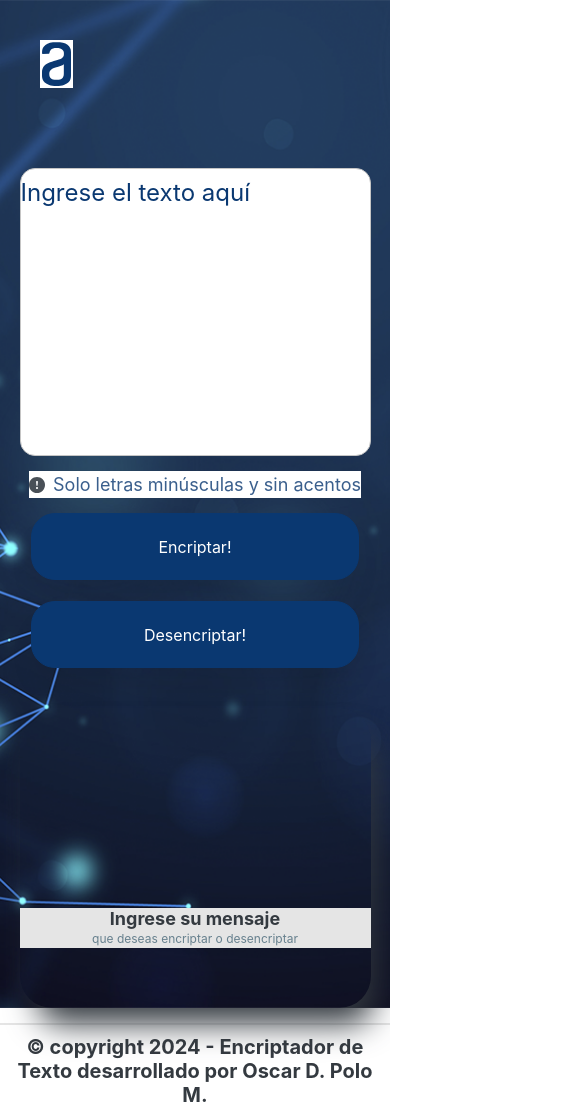
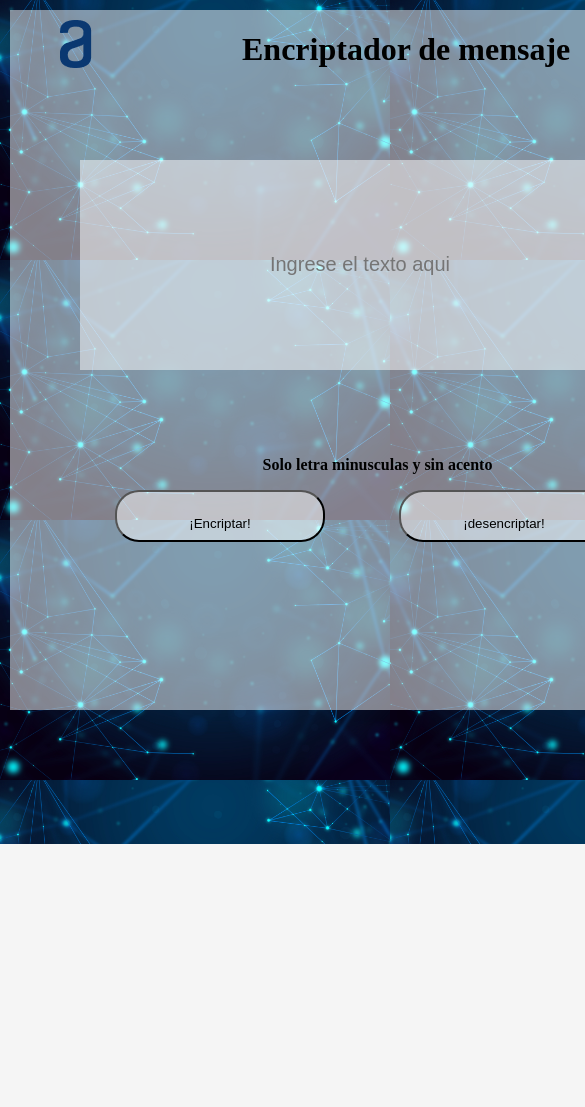
Before and after one commit to ODM00/Challenge-ONE-Principiante-en-programaci-n, a plain HTML site: page index.html in a window 390 px wide. Shown: the top 1107 px of the page, 585 px wide, since content can reach past the window. After the commit the page ends 844 px from the top, so only its background shows below. Drawn offline with Linux system fonts and the light colour scheme.

Commit message:
Protype de Oscar D. Polo M.

```diff
--- a/css/estilos.css
+++ /dev/null
@@ -1,366 +0,0 @@
-
-
-*{
-    margin: 0;
-    padding: 0;
-    box-sizing: border-box;
-    font-family: 'Inter', sans-serif;
-    text-decoration: none;
-    background: var(--White);
-
-}
-
-::selection{
-    background: var(--Dark-Blue);
-    color: var(--White);
-}
-
-body{
-    height: 100%;
-}
-
-img{
-    max-width: 100%;
-}
-
-
-:root{
-    --Font:#E5E5E5;
-    --White:#FFFFFF;
-    --Dark-Blue:#0A3871;
-    --Greey:#C5C5C5;
-    --Medium-Gray:#67808E;
-    --RGBA:rgba(0,0,0,0.08);
-    --White-Blue:#D8DFE8;
-    --Medium-Blue:#0a38718a;
-    --Gray:#343A40;
-    --Gree:#495057;
-}
-
-header{
-    position: absolute;
-    margin: 40px 0px 0px 40px;
-    background: transparent;
-}
-
-header .logo{
-    display: flex;
-    align-items: flex-start;
-    width: 120px;
-    height: 48px;
-    background: transparent;
-}
-
-
-main{
-    display: flex;
-    flex-direction: row;
-    background: url(../imagenes/portada.png) no-repeat;
-    background-size: cover;
-    background-position: center;
-}
-
-.encriptador{
-    width: 60%;
-    margin: 168px 0px 0px 140px;
-
-    background: transparent;
-}
-
-.encriptar{
-    width: 660px;
-    height: 288px;
-    font-weight: 400;
-    font-size: 32px;
-    line-height: 48px;
-    outline: none;
-    border: 1px solid var(--Greey);
-    border-radius: 15px;
-    resize: none;
-
-}
-
-.encriptar::placeholder,:focus{
-    color: var(--Dark-Blue);
-}
-
-.encriptador-aviso{
-    display: flex;
-    flex-direction: row;
-    align-items: center;
-    padding: 0;
-    gap: 8px;
-    position: absolute;
-    top: 500px;
-}
-
-.texto-aviso{
-    width: 100%;
-    font-style: normal;
-    font-weight: 400;
-    font-size: 18px;
-    line-height: 150%;
-    opacity: 0.8;
-    color: var(--Dark-Blue);
-
-}
-
-.encriptador-contenedor{
-    display: flex;
-    flex-direction: row;
-    align-items: flex-start;
-    gap: 8px;
-    position: absolute;
-    top: 526px;
-    background-color: rgba(6, 5, 5, 0);
-}
-
-.btn-encriptar{
-    width: 328px;
-    height: 67px;
-    padding: 24px;
-    font-style: normal;
-    font-weight: 400;
-    font-size: 16px;
-    line-height: 19px;
-    text-align: center;
-    color: var(--White);
-    background: var(--Dark-Blue);
-    border: 1px solid var(--Dark-Blue);
-    border-radius: 24px;
-    cursor: pointer;
-    box-shadow: 0px 20px 29px -5px var(--RGBA);
-}
-
-.btn-encriptar:active{
-    box-shadow: inset 2px 2px 4px var(--Font),
-    inset -3px -4px 8px var(--Dark-Blue);
-    color: var(--White-Blue);
-}
-
-.btn-desencriptar{
-    width: 328px;
-    height: 67px;
-    padding: 24px;
-    font-style: normal;
-    font-weight: 400;
-    font-size: 16px;
-    line-height: 19px;
-    text-align: center;
-    color: var(--White);
-    background: var(--Dark-Blue);
-    border: 1px solid var(--Dark-Blue);
-    border-radius: 24px;
-    cursor: pointer;
-    box-shadow: 0px 20px 29px -5px var(--RGBA);
-}
-
-.btn-copiar:active,
-.btn-desencriptar:active{
-    box-shadow: inset 2px 2px 4px var(--Dark-Blue),
-    inset -3px -4px 8px var(--Font);
-    color: var(--Medium-Blue);
-}
-
-.tarjeta{
-    width: 270px;
-    height: 580px;
-    background: var(--Font);
-    box-shadow: 10px 24px 32px -8px var(--Gray);
-    position: relative;
-    margin-top: 40px;
-    border-radius: 32px;
-    text-align: center;
-
-
-}
-
-.tarjeta-contenedor{
-    width: 250px;
-    margin: auto;
-    margin-top: 50%;
-    background: var(--Font);
-
-
-}
-
-.img-robot{
-    background: var(--Font);
-}
-
-.texto-uno{
-    font-style: normal;
-    font-weight: 700;
-    font-size: 18px;
-    line-height: 120%;
-    text-align: center;
-    color: var(--Gray);
-    background: var(--Font);
-}
-
-.texto-dos{
-    font-style: normal;
-    font-weight: 400;
-    font-size: 12px;
-    line-height: 150%;
-    text-align: center;
-    color: var(--Medium-Gray);
-    background: var(--Font);
-}
-
-.evaluar{
-    width: 100%;
-    height: 485px;
-    position: absolute;
-    padding: 20px;
-    top: 0;
-    left: 0;
-    font-weight: 400;
-    font-size: 24px;
-    line-height: 36px;
-    color: var(--Gree);
-    background: transparent;
-    border-top-right-radius: 32px;
-    border-top-left-radius: 32px;
-    border: none;
-    resize: none;
-}
-
-.evaluar:focus{
-    outline: none;
-}
-
-.btn-copiar{
-    width: 224px;
-    height: 67px;
-    margin: 23px;
-    position: absolute;
-    bottom: 0;
-    left: 0;
-    visibility: hidden;
-    padding: 24px;
-    font-size: 16px;
-    line-height: 19px;
-    text-align: center;
-    background: var(--White-Blue);
-    border: 1px solid var(--Dark-Blue);
-    border-radius: 20px;
-    cursor: pointer;
-}
-
-.btn-encriptar:hover,
-.btn-desencriptar:hover,
-.btn-copiar:hover{
-    transform: scale(0.97);
-}
-
-
-footer{
-    margin-top: 15px;
-    padding: 10px;
-    border-top: 2px solid var(--Font);
-    color: var(--Gray);
-    text-align: center;
-    height: 5px;
-    font-size: 20px;
-    font-weight: 700;
-    color: var(--Gray);
-}
-
-
-
-
-
-
-@media(max-width: 1250px){
-    main{
-        display: flex;
-        flex-direction: column;
-        align-items: center;
-        width: 100%;
-    }
-
-    .encriptador{
-        margin: 168px 0px 0px 0px;
-        display: flex;
-        flex-direction: column;
-        align-items: center;
-        width: 100%;
-    }
-
-    .encriptador-contenedor{
-        display: flex;
-        align-items: center;
-        position: inherit;
-    }
-
-    .encriptador-aviso{
-        position: inherit;
-        margin: 15px;
-    }
-
-    .tarjeta{
-        width: 665px;
-        height: 300px;
-        display: flex;
-        justify-content: center;
-        align-items: flex-end;
-        background: transparent;
-    }
-
-    .tarjeta-contenedor{
-        display: block;
-        justify-content: center;
-        align-items: center;
-        width: 100%;
-        position: absolute;
-        bottom: 20%;
-        font-size: 24px;
-        font-weight: 700;
-        background: transparent;
-    }
-
-    .img-robot{
-        display: none;
-    }
-
-    .btn-copiar{
-        position: inherit;
-        width: 100%;
-    }
-
-    .evaluar{
-        width: 100%;
-        height: 210px;
-        padding: 10px;
-    }
-}
-
-
-@media(max-width: 720px){
-
-    header .logo{
-        width: 100%;
-        background: var(--White);
-        padding: 2px;
-
-    }
-
-    .encriptar{
-        width:  90%;
-        font-size: 24px;
-    }
-
-    .encriptador-contenedor{
-        display: grid;
-        gap: 21px;
-    }
-
-    .tarjeta{
-        width: 90%;
-    }
-
-    .copyright{
-        font-size: 20px;
-    }
-}
--- a/index.html
+++ b/index.html
@@ -1,49 +1,41 @@
-<!DOCTYPE html>
-<html lang="es">
+<html lang="en" dir="ltr">
   <head>
-    <meta charset="UTF-8">
-    <meta http-equiv="X-UA-Compatible" content="IE=edge">
-    <link rel="stylesheet" href="./css/estilos.css">
-    <title>Encriptador de Texto</title>
+    <meta charset="utf-8">
+    <title>Challenge 1 - Encriptador</title>
+    <link rel="stylesheet" href="style.css">
+    <script type="text/javascript" src="script.js"></script>
+    <meta name="viewport" content="width=device-width, initial-scale=1">
   </head>
   <body>
 
-    <header>
-        <a href="#" rel="">
-            <img src="./imagenes/logo.svg" alt="Logo Alura" class="logo">
-        </a>
-    </header>
+    <div class="container">
+      <div class="logo">
+        <img class="logoImg" src="Imagenes/logo.png">
+        <h1 class="tittle">Encriptador de mensaje</h1>
 
-    <main>
-        <section class="encriptador">
-            <textarea class="encriptar" placeholder="Ingrese el texto aquí"></textarea>
-            <div class="encriptador-aviso">
-                <img src="./imagenes/aviso.svg" alt="Imagen Aviso" class="img-aviso">
-                <p class="texto-aviso">Solo letras minúsculas y sin acentos</p>
       </div>
-            <div class="encriptador-contenedor">
-                <button type="submit" class="btn-encriptar">Encriptar!</button>
-                <button type="submit" class="btn-desencriptar">Desencriptar!</button>
+      <div class="left">
+        <input class="text-input" type="text" name="input-texto" id="inputtexto"  placeholder="Ingrese el texto aqui">
       </div>
-        </section>
-        <section class="tarjeta">
-           <div class="tarjeta-contenedor">
-                <img src="./imagenes/robot.png" alt="Imagen Muñeco" class="img-robot">
-                <p class="texto-uno">Ingrese su mensaje</p>
-                <p class="texto-dos"> que deseas encriptar o desencriptar</p>
+      <div class="right">
+        <img src="Imagenes/Muñeco.png" id="imgDer">
+        <h1 id="texto">Codificando mensaje</h1>
+        <textarea id="texto1"> Que deseas  encriptar o desencriptar.</textarea>
+        <button type="button" id="copiar" onclick="copia()">¡Copiar!</button>
       </div>
-           <textarea type="mensaje" class="evaluar" readonly></textarea>
-           <button type="submit" class="btn-copiar">Copiar</button>
-         </section>
-    </main>
+      <div class="left-button">
+        <center>
+        <p><b>Solo letra minusculas y sin acento</b></p>
+      </center>
+        <button type="button" id="btn-encriptar" onclick="encriptar()">¡Encriptar!</button>
+        <button type="button" id="btn-desencriptar" onclick="desencriptar()">¡desencriptar!
+        </button>
 
-    <footer>
-        <p class="copyright">&copy; copyright 2024 - Encriptador de Texto  desarrollado por Oscar D. Polo M.</p>
+      </div>
+    </div>
 
 
-    </footer>
-
-    <script src="./js/encriptador.js"></script>
 
 </body>
+
 </html>
--- /dev/null
+++ b/script.js
@@ -0,0 +1,46 @@
+function encriptar() {
+  var texto = document.getElementById("inputtexto").value.toLowerCase();
+  var regex = /^[a-z]+$/;
+  if (!regex.test(texto)) {
+      alert("Solo se permiten letras minúsculas y sin acento.");
+      return;
+  }
+  var txtcifrado = texto.replace(/e/igm,"enter");
+  var txtcifrado = txtcifrado.replace(/o/igm,"ober");
+  var txtcifrado = txtcifrado.replace(/i/igm,"imes");
+  var txtcifrado = txtcifrado.replace(/a/igm,"ai");
+  var txtcifrado = txtcifrado.replace(/u/igm,"ufat");
+  document.getElementById("imgDer").style.display = "none";
+  document.getElementById("texto").style.display = "none";
+  document.getElementById("copiar").style.display = "show";
+  document.getElementById("texto1").innerHTML = txtcifrado;
+  document.getElementById("inputtexto").innerHTML = " ";
+  document.getElementById("copiar").style.display = "inherit";
+}
+
+function desencriptar() {
+  var texto = document.getElementById("inputtexto").value.toLowerCase();
+  var regex = /^[a-z]+$/;
+  if (!regex.test(texto)) {
+      alert("Solo se permiten letras minúsculas y sin acento.");
+      return;
+  }
+  var txtcifrado = texto.replace(/enter/igm,"e");
+  var txtcifrado = txtcifrado.replace(/ober/igm,"o");
+  var txtcifrado = txtcifrado.replace(/imes/igm,"i");
+  var txtcifrado = txtcifrado.replace(/ai/igm,"a");
+  var txtcifrado = txtcifrado.replace(/ufat/igm,"u");
+  document.getElementById("imgDer").style.display = "none";
+  document.getElementById("texto").style.display = "none";
+  document.getElementById("copiar").style.display = "show";
+  document.getElementById("texto1").innerHTML = txtcifrado;
+  document.getElementById("inputtexto").innerHTML = " ";
+  document.getElementById("copiar").style.display = "inherit";
+}
+
+function copia() {
+  var contenido = document.querySelector("#texto1");
+  contenido.select();
+  document.execCommand('copy')
+  alert("Copiado!");
+}
--- /dev/null
+++ b/style.css
@@ -0,0 +1,152 @@
+body{
+    margin: 0px;
+    padding: 0px;
+    background: whitesmoke;
+
+  }
+
+  body {
+    margin: auto;
+    width: 1000px;
+    height: 700px;
+    padding: 10px;
+
+    background-image: url("Imagenes/fondo.jpg");
+    background-size:  100px;
+    background-size:  100%;
+
+
+  }
+  .container{
+    margin: auto;
+    width: 1000px;
+    height: 700px;
+    padding: 0px;
+
+    background-color: rgba(255,255,255,0.5);
+  }
+
+  .text-input{
+    float: left;
+    margin-left: 10%;
+    margin-top: 10%;
+    color:black;
+    width: 80%;
+    height: 60%;
+
+    background-color: rgba(255,255,255,0.5);
+    outline: none;
+    border: none;
+    font-size: 20px;
+  }
+
+  .left{
+    float: left;
+    width: 70%;
+    height: 50%;
+    border-radius: 24px;
+  }
+
+  .left-button{
+    float: left;
+    width: 70%;
+    height: auto;
+    border-radius: 24px;
+  }
+
+  #btn-encriptar{
+    padding: 24px;
+    width: 30%;
+    height: 0%;
+
+    background-color: rgba(255,255,255,0.5);
+    border-radius: 24px;
+    margin-left: 15%;
+  }
+  #btn-desencriptar{
+    padding: 24px;
+    width: 30%;
+    height: 0%;
+
+    background-color: rgba(255,255,255,0.5);
+    border-radius: 24px;
+    margin-left: 10%;
+  }
+  p{
+    margin-left: 5%;
+  }
+  .right{
+    float: right;
+    text-align: center;
+    border-radius: 24px;
+    width: 30%;
+    height: 88.5%;
+
+    background-color: rgba(255,255,255,0.5);
+
+
+  }
+
+  #imgDer{
+    margin-top: 20%;
+    width: 90%;
+    height: auto;
+    left: 1032px;
+    top: 283px;
+  }
+
+
+  #texto1{
+    float: left;
+    margin-left: 10%;
+    margin-top: 5%;
+    color:black;
+    width: 80%;
+    height: 20%;
+
+    background-color: rgba(195, 195, 195, 0.614);
+    outline: none;
+    border: none;
+    font-size: 15px;
+  }
+  #copiar{
+    margin-left: 33%;
+    margin-top: 90%;
+    display: none;
+    padding: 24px;
+    width: 40%;
+    height: 10%;
+
+    background-color: rgba(255,255,255,0.5);
+    border-radius: 24px;
+  }
+  .logo{
+    width: 100%;
+    float: left;
+  }
+  .logoImg{
+    margin-top: 1%;
+    float: inherit;
+    margin-left: 5%;
+  }
+  .tittle{
+    float: inherit;
+    margin-left: 15%;
+  }
+
+
+@media only screen and (max-width: 600px) {
+
+}
+
+@media only screen and (min-width: 601px) and (max-width: 900px) {
+
+}
+
+@media only screen and (min-width: 901px) {
+
+}
+
+.text-input {
+  text-align: center;
+}
```
Also changed, not shown: js/encriptador.js (deleted, +0 -120 lines), Imagenes/fondo.jpg (added), Imagenes/logo.png (added), imagenes/aviso.svg (deleted), imagenes/logo.svg (deleted), imagenes/portada.png (deleted). Lines whose indentation alone changed are shown as unchanged.
